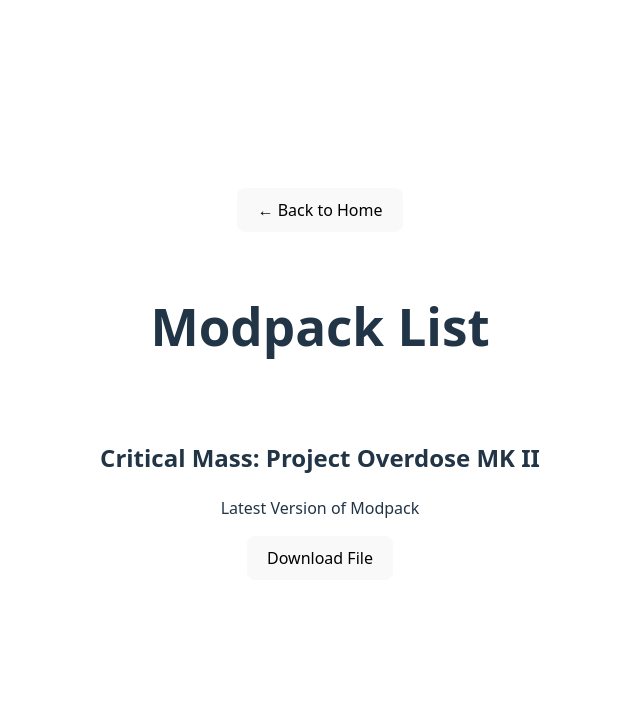
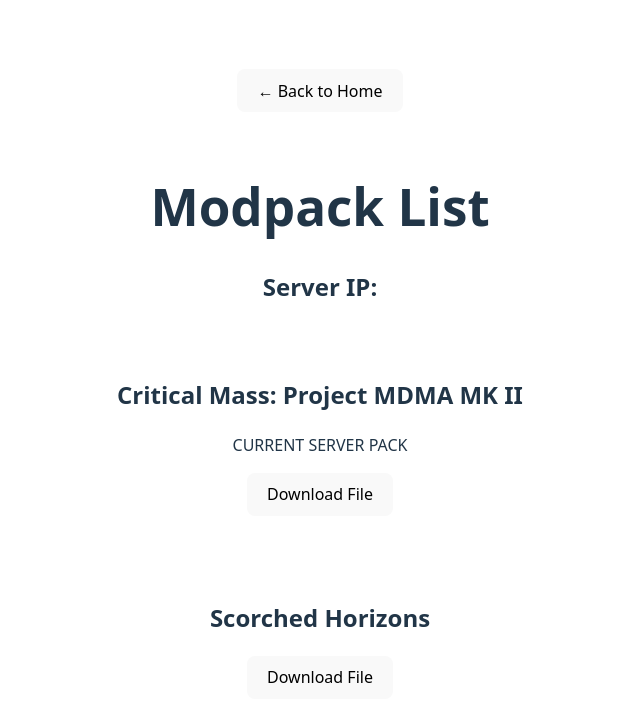
Before and after one commit to mlatta824/modpack_site, a React (Vite) app: page / in a window 1280 px wide. Both pictures are taken after a click on the button "Browse Packs". Shown: the top 722 px of the page, without its empty margins (320-960 px from the left). Built offline with nearby package versions, Linux system fonts and the light colour scheme.

Commit message:
Pack Update

```diff
--- a/src/pack_list/page.tsx
+++ b/src/pack_list/page.tsx
@@ -2,20 +2,29 @@
 
 export default function PackList() {
 
-    const pack = 'https://github.com/mlatta824/modpack_site/releases/download/Alpha/Critical.Mass-.Project.MDMA.Mk.II.zip';
+    const drugpack = 'https://github.com/mlatta824/modpack_site/releases/download/Alpha/Critical.Mass-.Project.MDMA.Mk.II.zip';
+    const nukepack = 'https://github.com/mlatta824/modpack_site/releases/download/Alpha/Scorched.Horizons.zip';
 
     return (
 
         <div className="pack-list-container">
 
             <h1>Modpack List</h1>
+            <h2>Server IP: </h2>
 
             <div className = "card">
-                <h2>Critical Mass: Project Overdose MK II</h2>
-                <p>Latest Version of Modpack</p>
+                <h2>Critical Mass: Project MDMA MK II</h2>
+                <p>CURRENT SERVER PACK</p>
 
+                <a href = {drugpack} download className = "download-link">
+                    <button>Download File</button>
+                </a>
+            </div>
 
-                <a href = {pack} download className = "download-link">
+            <div className = "card">
+                <h2>Scorched Horizons</h2>
+
+                <a href = {nukepack} download className = "download-link">
                     <button>Download File</button>
                 </a>
             </div>
```
